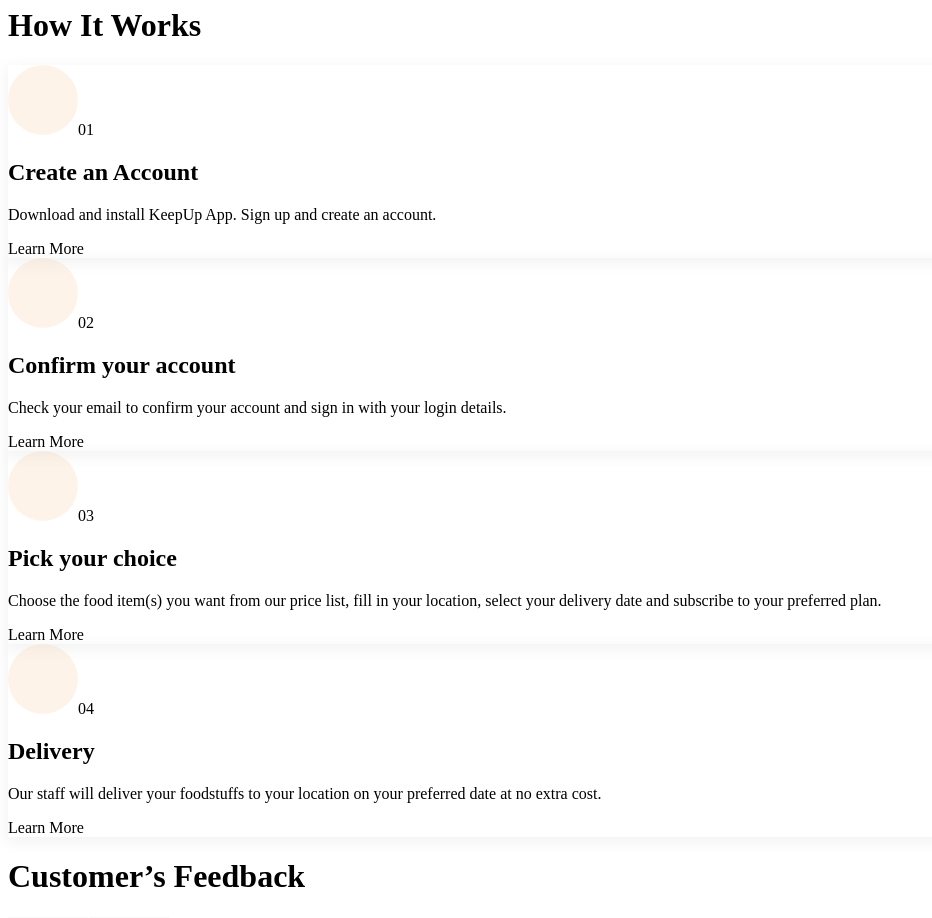
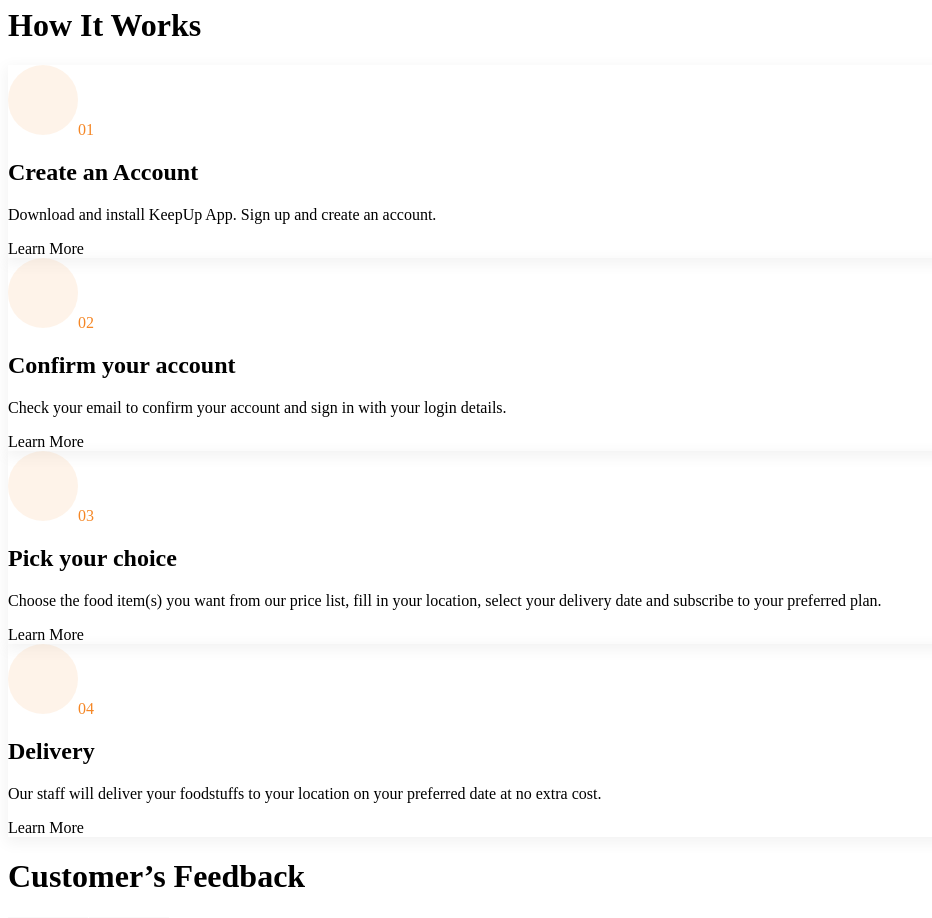
Before and after one commit to Grazac-Project/keepup-website, a Next.js app: page /food in a window 1280 px wide. Shown: the part 980-1898 px from the top of the page, without its empty margins (0-932 px from the left). Built offline with nearby package versions, Linux system fonts and the light colour scheme.

Commit message:
improve styling

```diff
--- a/components/HowCard.js
+++ b/components/HowCard.js
@@ -12,7 +12,7 @@ const HowCard = ({ content }) => {
         <svg width="70" height="70" viewBox="0 0 70 70" fill="none" xmlns="http://www.w3.org/2000/svg">
           <circle cx="35" cy="35" r="35" fill="#F58726" fill-opacity="0.1" />
         </svg>
-        <span className="font-primary text-2xl font-bold text-gray-dark flex absolute">{content.step}</span>
+        <span className="font-primary text-2xl font-bold text-gray-dark flex absolute top-5" style={{color: "#F58726"}}>{content.step}</span>
       </div>
 
       <h2 className="font-primary text-2xl font-bold text-gray-dark">{content.title}</h2>
```
